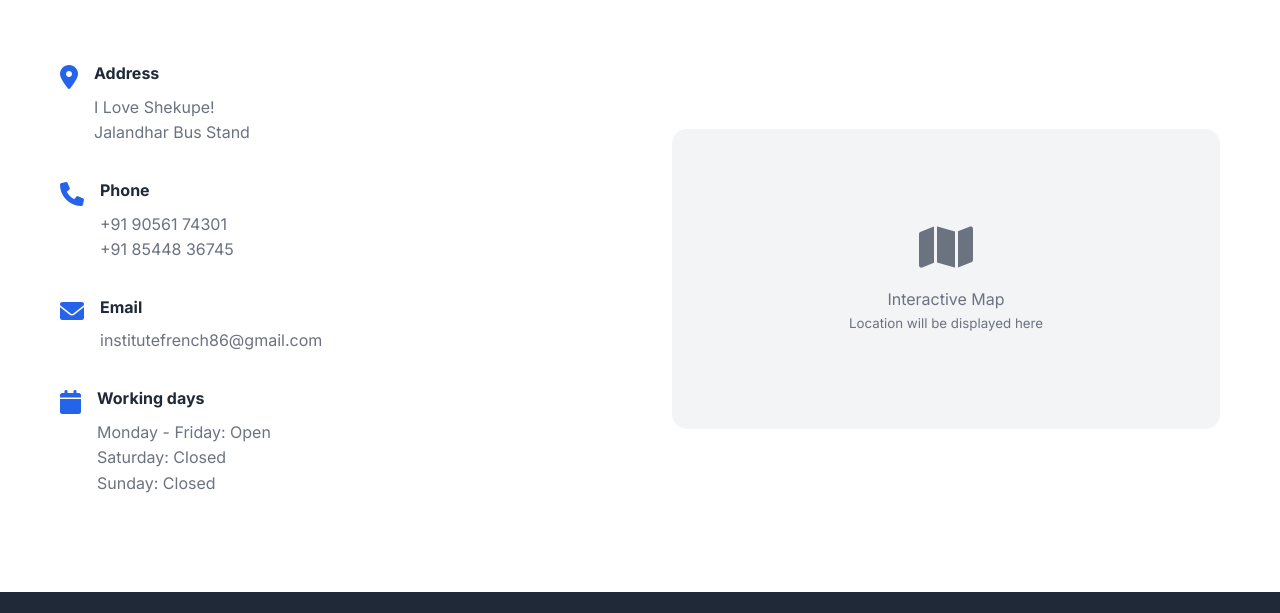
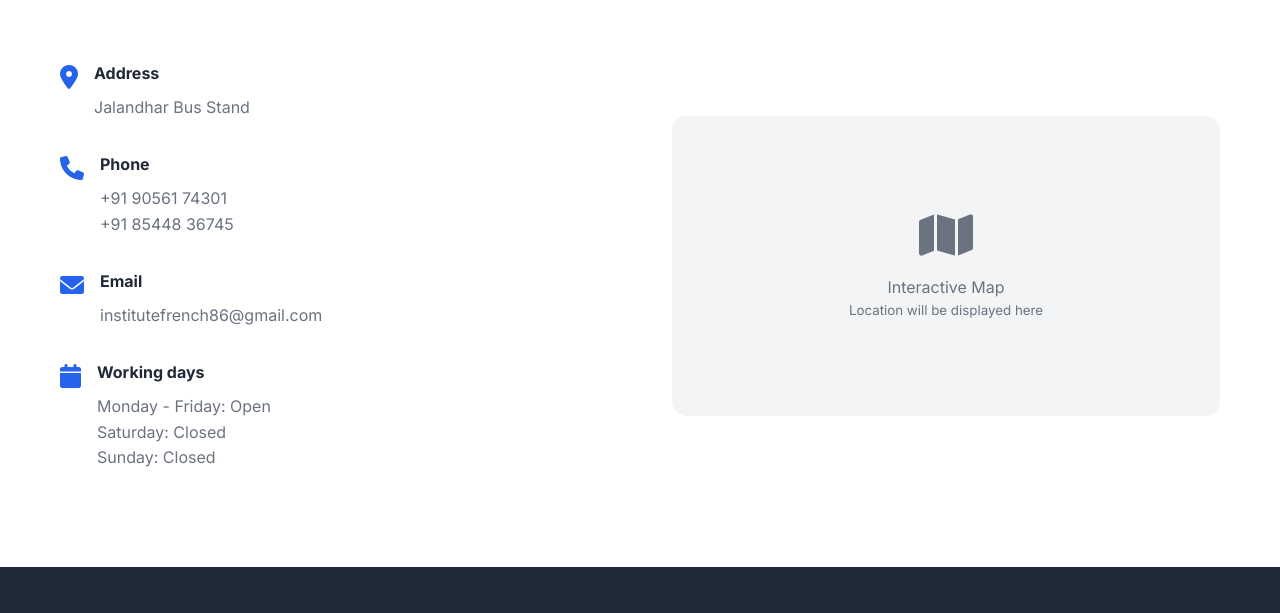
Before and after one commit to presi007/frenchinstitute, a website: page index.html in a window 1280 px wide. Shown: the part 4873-5486 px from the top of the page. Drawn offline with Linux system fonts and the light colour scheme.

Commit message:
Update index.html

```diff
--- a/index.html
+++ b/index.html
@@ -323,7 +323,6 @@
                         <i class="fas fa-map-marker-alt"></i>
                         <div>
                             <h4>Address</h4>
-                            <p>I Love Shekupe!</p>
                             <p>Jalandhar Bus Stand</p>
                         </div>
                     </div>
```
